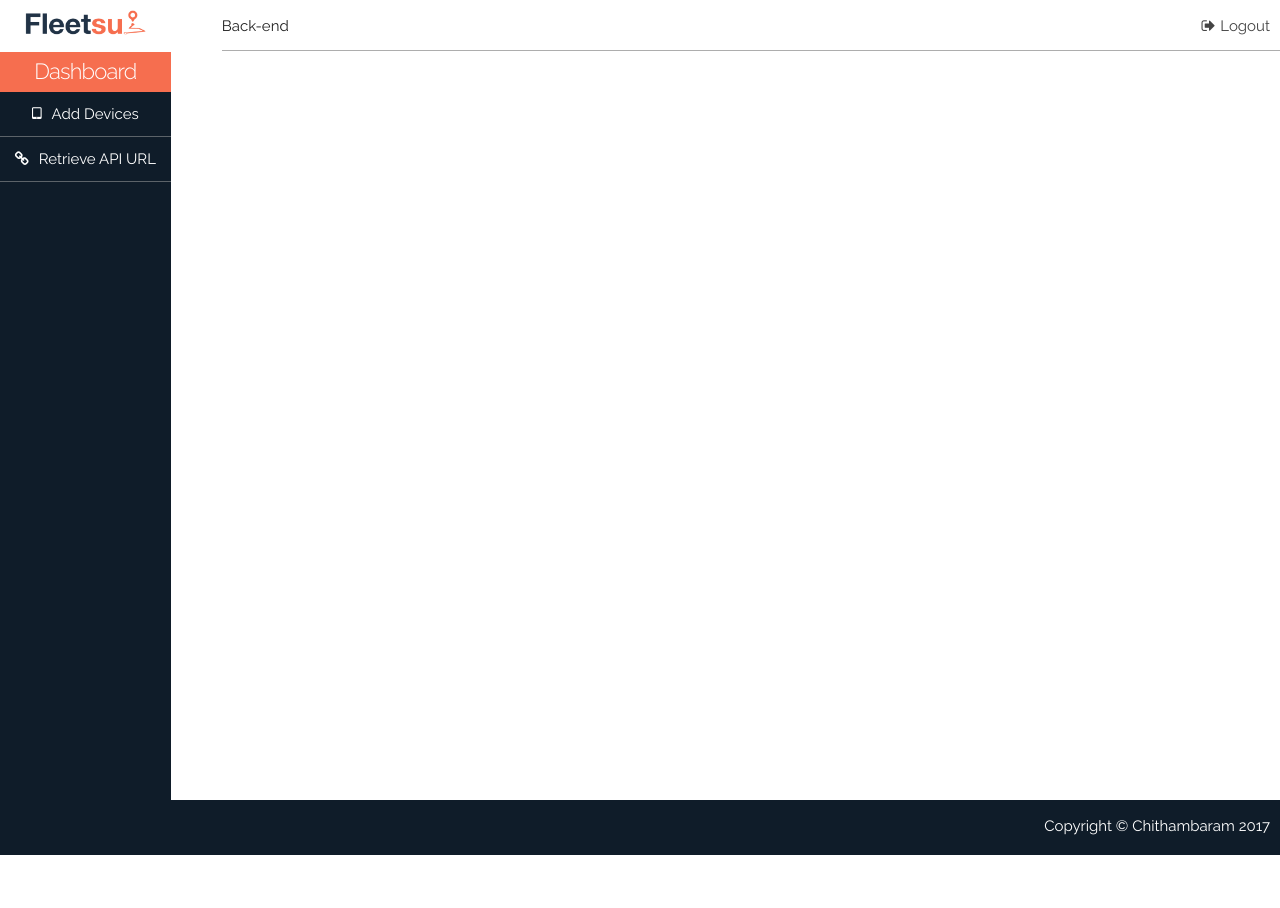
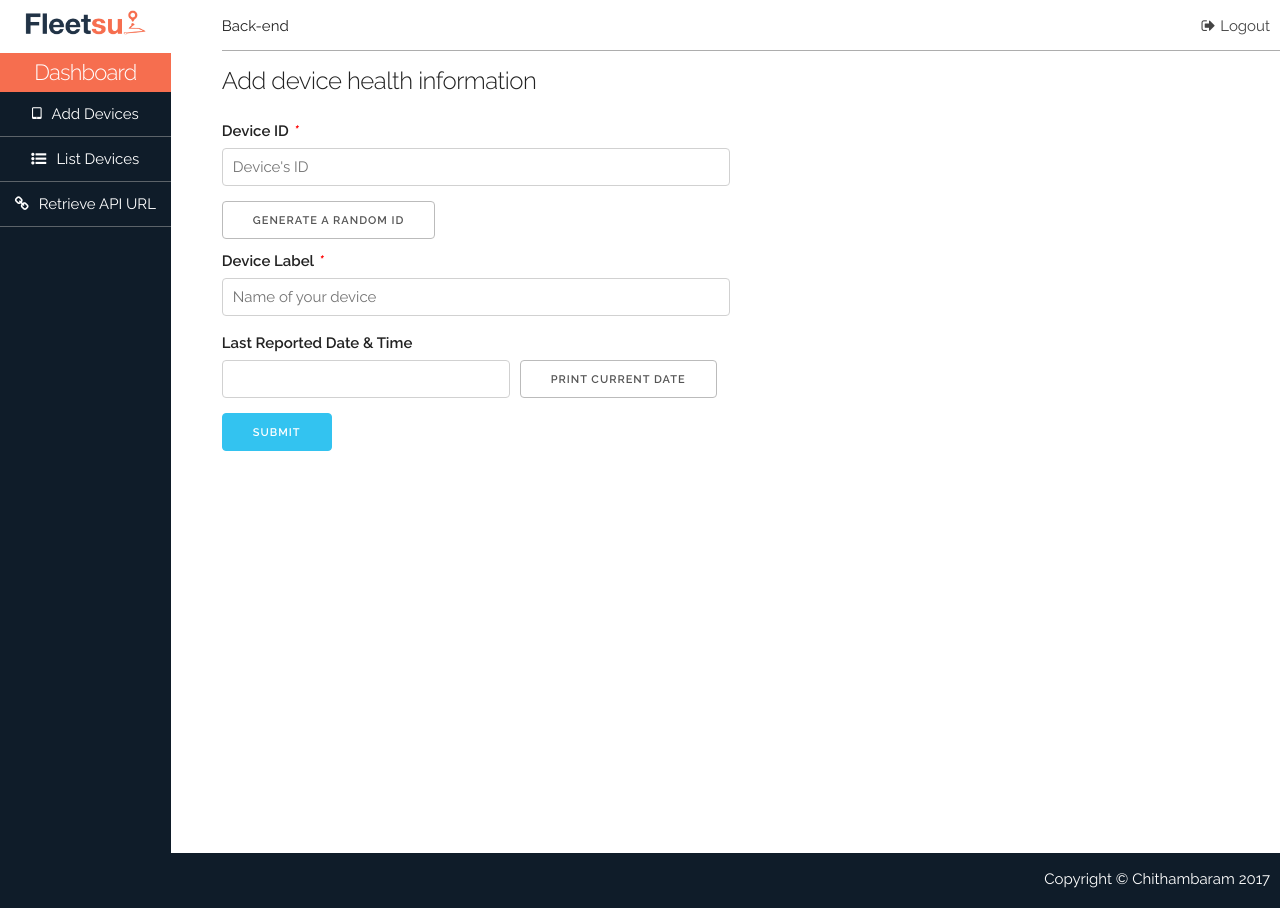
Before and after one commit to chithambarams/fleetsu, a PHP site: page / in a window 1280 px wide. Before the commit the page ends 855 px from the top, so only its background shows below. Run offline with PHP 8.4, Linux system fonts and the light colour scheme; some libraries are stand-ins or nearby versions.

Commit message:
Device Adding & Listing Coded

```diff
--- /dev/null
+++ b/ajax/generateRandomID.php
@@ -0,0 +1,5 @@
+<?php
+
+$random_code = md5(uniqid(rand(), true));
+
+echo $random_code;
--- /dev/null
+++ b/ajax/getUTCTime.php
@@ -0,0 +1,5 @@
+<?php
+
+include '../config/config.php';
+
+echo date('Y-m-d H:i:s');
--- /dev/null
+++ b/config/config.php
@@ -0,0 +1,6 @@
+<?php
+
+date_default_timezone_set("UTC");
+
+ini_set('display_errors',0);
+error_reporting(0);
--- /dev/null
+++ b/config/database.php
@@ -0,0 +1,6 @@
+<?php
+
+$db_user = 'root';
+$db_pass = '123';
+
+$con = new PDO('mysql:host=localhost;dbname=fleetsu', $db_user, $db_pass);
--- a/css/custom-styles.css
+++ b/css/custom-styles.css
@@ -1,5 +1,8 @@
 .admin-workspace {  width:100%;margin:0px;max-width:100%; }
 .no-padding { padding: 0px !important; }
+.no-margin-left { margin-left:0px !important; }
+.right-margin { margin-right: 10px; }
+
 .sidebar { height:100vh;background-color: #0f1c29; }
 .logo-block { background-color: #fff;text-align: center;padding: 10px; }
 .logo-block img { width:80%; }
@@ -15,3 +18,7 @@
 
 .footer-text { background-color:#0f1c29; }
 .footer-text p { color: #fff;line-height: 3.5;float: right;height: 30px;bottom: 0;margin-right: 10px; }
+
+.add-top-margin { margin-top: 10px; }
+
+em { color:red; }
--- a/footer.php
+++ b/footer.php
@@ -1,3 +1,36 @@
 <div class="twelve columns footer-text">
 	<p>Copyright &copy; Chithambaram 2017</p>
 </div>
+
+<script type="text/javascript">
+	$(document).ready(function()
+	{
+		$(".generate_random_id").click(function(e)
+		{
+			e.preventDefault();
+			$.ajax({
+				type: "POST",
+				dataType: "HTML",
+				url: "./ajax/generateRandomID.php",
+				success: function(response)
+				{
+					$("#device_id").val(response);
+				}
+			});
+		});
+
+		$(".print_current_date").click(function(e)
+		{
+			e.preventDefault();
+			$.ajax({
+				type: "POST",
+				dataType: "HTML",
+				url: "./ajax/getUTCTime.php",
+				success: function(response)
+				{
+					$("#current_date").val(response);
+				}
+			});
+		});
+	});
+</script>
--- a/header.php
+++ b/header.php
@@ -1,3 +1,10 @@
+<?php
+
+include __DIR__.'/config/config.php';
+include __DIR__.'/config/database.php';
+
+?>
+
 <!DOCTYPE html>
 <html lang="en">
 <head>
@@ -30,5 +37,33 @@
   –––––––––––––––––––––––––––––––––––––––––––––––––– -->
   <link rel="icon" type="image/png" href="images/favicon.png">
 
+  <script src="https://ajax.googleapis.com/ajax/libs/jquery/3.2.1/jquery.min.js"></script>
+
 </head>
 <body>
+
+<div class="container admin-workspace">
+    <div class="row twelve columns">
+        <div class="two columns">
+            <div class="logo-block">
+                <img src="images/fleetsu-logo-hq.png">
+            </div>
+        </div>
+        <div class="ten columns no-padding">
+            <div class="main-header">
+                <span>Back-end</span>
+                <a href="#"><span class="fa fa-sign-out"></span>Logout</a>
+            </div>
+        </div>
+    </div>
+    <div class="twelve columns">
+        <div class="two columns sidebar">
+            <div class="menu-container">
+                <h4 class="dash-title">Dashboard</h4>
+                <ul class="nav-menu">
+                    <li><span class="fa fa-tablet"></span><a href="index.php">Add Devices</a></li>
+                    <li><span class="fa fa-list-ul"></span><a href="listDevices.php">List Devices</a></li>
+                    <li><span class="fa fa-link"></span><a href="retrieveURL.php">Retrieve API URL</a></li>
+                </ul>
+            </div>
+        </div>
--- a/index.php
+++ b/index.php
@@ -2,29 +2,58 @@
 
 include __DIR__.'/header.php';
 
+if(@$_POST['add_device']) {
+
+	$device_id 		= $_POST['device_id'];
+	$device_name 	= $_POST['device_name'];
+	$last_reported  = $_POST['last_reported_date_time'];
+
+	$insert_query = $con->prepare("INSERT INTO device_information (device_id,device_name,last_reported_date_time) VALUES ('$device_id','$device_name','$last_reported')");
+	$insert_query->execute();
+}
+
 ?>
 
-<div class="container admin-workspace">
-    <div class="row">
-      	<div class="two columns sidebar">
-      		<div class="menu-container">
-      			<div class="logo-block">
-      				<img src="images/fleetsu-logo-hq.png">
-      			</div>
-      			<h4 class="dash-title">Dashboard</h4>
-      			<ul class="nav-menu">
-        			<li><span class="fa fa-tablet"></span><a href="#">Add Devices</a></li>
-        			<li><span class="fa fa-link"></span><a href="#">Retrieve API URL</a></li>
-        		</ul>
-        	</div>
-      	</div>
-      	<div class="ten columns no-padding">
-        	<div class="main-header">
-        		<span>Back-end</span>
-        		<a href="#"><span class="fa fa-sign-out"></span>Logout</a>
-        	</div>
-      	</div>
-    </div>
+<div class="ten columns">
+	<h5 class="add-top-margin">Add device health information</h5>
+	<form class="" method="POST" action="">
+	  	<div class="row">
+		    <div class="six columns">
+		      	<label for="deviceID">Device ID <em>*</em></label>
+		      	<input class="u-full-width" name="device_id" required type="text" placeholder="Device's ID" id="device_id"><button class="generate_random_id">Generate a random ID</button>
+		      	<label for="deviceID">Device Label <em>*</em></label>
+		      	<input class="u-full-width" name="device_name" required type="text" placeholder="Name of your device" id="">
+		      	<label for="deviceID">Last Reported Date & Time</label>
+		      	<input class="seven columns no-margin-left right-margin" name="last_reported_date_time" required type="text" placeholder="" id="current_date" value="">
+		      	<button class="print_current_date">Print Current Date</button>
+		    </div>
+	    </div>
+	  	<input class="button-primary" type="submit" name="add_device" value="Submit">
+	</form>
+	<!--table class="u-full-width">
+	  	<thead>
+		    <tr>
+		      <th>Name</th>
+		      <th>Age</th>
+		      <th>Sex</th>
+		      <th>Location</th>
+		    </tr>
+	  	</thead>
+	  	<tbody>
+		    <tr>
+		      <td>Dave Gamache</td>
+		      <td>26</td>
+		      <td>Male</td>
+		      <td>San Francisco</td>
+		    </tr>
+		    <tr>
+		      <td>Dwayne Johnson</td>
+		      <td>42</td>
+		      <td>Male</td>
+		      <td>Hayward</td>
+		    </tr>
+	  	</tbody>
+	</table-->
 </div>
 
 <?php include 'footer.php'; ?>
```
Also changed, not shown: listDevices.php (added, +35 -0 lines).
